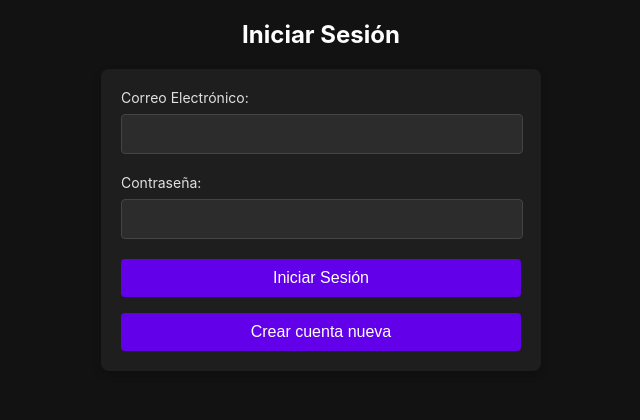
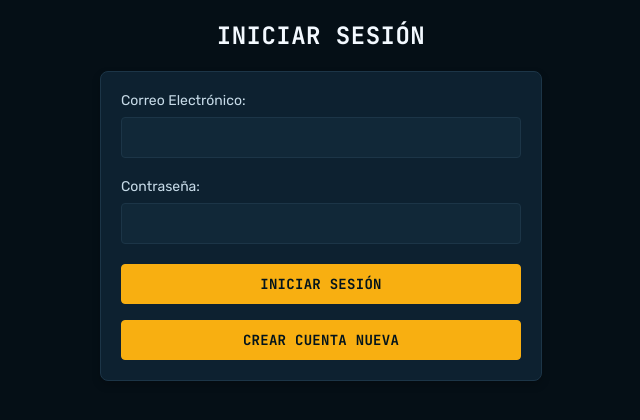
Before and after one commit to addh-duck-hack/Duck-Hack.cloud, a React (Create React App) app in the folder frontend-admin/: page /#/ in a window 1280 px wide. Shown: the top 420 px of the page, without its empty margins (319-959 px from the left). Built offline with nearby package versions, Linux system fonts and the light colour scheme.

Commit message:
[FIX] Cors
Se repara los errores en cors
Se modifica el diseño del admin

```diff
--- a/frontend-admin/public/index.html
+++ b/frontend-admin/public/index.html
@@ -4,27 +4,25 @@
     <meta charset="utf-8" />
     <link rel="icon" href="%PUBLIC_URL%/favicon.ico" />
     <meta name="viewport" content="width=device-width, initial-scale=1" />
-    <meta name="theme-color" content="#000000" />
+    <meta name="theme-color" content="#050f16" />
     <meta
       name="description"
-      content="Web site created using create-react-app"
+      content="Panel administrativo Duck-Hack Cloud"
     />
+    <meta name="robots" content="noindex, nofollow" />
     <link rel="apple-touch-icon" href="%PUBLIC_URL%/logo192.png" />
     <!--
       manifest.json provides metadata used when your web app is installed on a
       user's mobile device or desktop. See https://developers.google.com/web/fundamentals/web-app-manifest/
     -->
     <link rel="manifest" href="%PUBLIC_URL%/manifest.json" />
-    <!--
-      Notice the use of %PUBLIC_URL% in the tags above.
-      It will be replaced with the URL of the `public` folder during the build.
-      Only files inside the `public` folder can be referenced from the HTML.
 
-      Unlike "/favicon.ico" or "favicon.ico", "%PUBLIC_URL%/favicon.ico" will
-      work correctly both with client-side routing and a non-root public URL.
-      Learn how to configure a non-root public URL by running `npm run build`.
-    -->
-    <title>React App</title>
+    <!-- Google Fonts: mismas que frontend-user (Rubik cuerpo, JetBrains Mono titulares) -->
+    <link rel="preconnect" href="https://fonts.googleapis.com">
+    <link rel="preconnect" href="https://fonts.gstatic.com" crossorigin>
+    <link href="https://fonts.googleapis.com/css2?family=Rubik:wght@400;500;700&family=JetBrains+Mono:wght@400;500;700&display=swap" rel="stylesheet">
+
+    <title>Duck-Hack Admin</title>
   </head>
   <body>
     <noscript>You need to enable JavaScript to run this app.</noscript>
--- a/frontend-admin/src/components/AgencyClientDetail.js
+++ b/frontend-admin/src/components/AgencyClientDetail.js
@@ -1,6 +1,7 @@
 import React, { useEffect, useState } from "react";
 import axios from "axios";
 import { useNavigate, useParams } from "react-router-dom";
+import { getApiBaseUrl } from "../utils/apiBaseUrl";
 
 const initialPaymentForm = { paidAt: "", coversUntil: "", amount: "", notes: "" };
 const initialDebtForm = { description: "", amount: "", notes: "" };
@@ -22,7 +23,7 @@ const AgencyClientDetail = () => {
   const [paymentForm, setPaymentForm] = useState(initialPaymentForm);
   const [debtForm, setDebtForm] = useState(initialDebtForm);
 
-  const baseUrl = process.env.REACT_APP_HOST_SERVICES_URL;
+  const baseUrl = getApiBaseUrl();
 
   const getAuthHeaders = () => {
     const token = localStorage.getItem("token");
--- a/frontend-admin/src/components/AgencyClientForm.js
+++ b/frontend-admin/src/components/AgencyClientForm.js
@@ -1,6 +1,7 @@
 import React, { useEffect, useState } from "react";
 import axios from "axios";
 import { useNavigate, useParams } from "react-router-dom";
+import { getApiBaseUrl } from "../utils/apiBaseUrl";
 
 const initialState = {
   businessName: "",
@@ -24,7 +25,7 @@ const AgencyClientForm = () => {
   const [message, setMessage] = useState("");
   const [error, setError] = useState("");
 
-  const baseUrl = process.env.REACT_APP_HOST_SERVICES_URL;
+  const baseUrl = getApiBaseUrl();
 
   const getAuthHeaders = () => {
     const token = localStorage.getItem("token");
--- a/frontend-admin/src/components/AgencyClientList.js
+++ b/frontend-admin/src/components/AgencyClientList.js
@@ -1,6 +1,7 @@
 import React, { useEffect, useState } from "react";
 import axios from "axios";
 import { useNavigate } from "react-router-dom";
+import { getApiBaseUrl } from "../utils/apiBaseUrl";
 
 const HOSTING_WARNING_DAYS = 15;
 
@@ -29,7 +30,7 @@ const AgencyClientList = () => {
   const [isLoading, setIsLoading] = useState(false);
   const [error, setError] = useState("");
 
-  const baseUrl = process.env.REACT_APP_HOST_SERVICES_URL;
+  const baseUrl = getApiBaseUrl();
 
   const getAuthHeaders = () => {
     const token = localStorage.getItem("token");
--- a/frontend-admin/src/components/Login.js
+++ b/frontend-admin/src/components/Login.js
@@ -3,6 +3,7 @@ import axios from "axios";
 import { Link, useNavigate } from "react-router-dom";
 import Loader from "./Loader"; // Importar el componente Loader
 import RegisterUser from "./RegisterUser"; // Reutilizar componente de registro
+import { getApiBaseUrl } from "../utils/apiBaseUrl";
 
 const Login = () => {
   const adminRoles = ["super_admin", "store_admin", "catalog_manager", "order_manager"];
@@ -28,7 +29,7 @@ const Login = () => {
     e.preventDefault();
     try {
       setIsLoading(true); // Mostrar el loader después de hacer clic en "Iniciar Sesión"
-      const response = await axios.post(`${process.env.REACT_APP_HOST_SERVICES_URL}/api/users/login`, userData);
+      const response = await axios.post(`${getApiBaseUrl()}/api/users/login`, userData);
       const role = response.data?.user?.role;
 
       if (!adminRoles.includes(role)) {
--- a/frontend-admin/src/components/RegisterUser.js
+++ b/frontend-admin/src/components/RegisterUser.js
@@ -1,6 +1,7 @@
 import React, { useState, useEffect } from "react";
 import axios from "axios";
 import { Link } from "react-router-dom";
+import { getApiBaseUrl } from "../utils/apiBaseUrl";
 
 const RegisterUser = ({ onBack }) => {
   const [userData, setUserData] = useState({
@@ -55,7 +56,7 @@ const RegisterUser = ({ onBack }) => {
     try {
       const { name, email, password } = userData;
       const payload = { name, email, password };
-      const response = await axios.post(`${process.env.REACT_APP_HOST_SERVICES_URL}/api/users/register`, payload);
+      const response = await axios.post(`${getApiBaseUrl()}/api/users/register`, payload);
       setMessage(response.data.message || "Usuario registrado correctamente");
       setUserData({ name: "", email: "", password: "", confirmPassword: "" });
     } catch (error) {
--- a/frontend-admin/src/components/StoreConfigManager.js
+++ b/frontend-admin/src/components/StoreConfigManager.js
@@ -1,6 +1,7 @@
 import React, { useEffect, useState } from "react";
 import axios from "axios";
 import { useNavigate } from "react-router-dom";
+import { getApiBaseUrl } from "../utils/apiBaseUrl";
 
 const initialState = {
   storeName: "",
@@ -25,7 +26,7 @@ const StoreConfigManager = () => {
   const [message, setMessage] = useState("");
   const [error, setError] = useState("");
 
-  const baseUrl = process.env.REACT_APP_HOST_SERVICES_URL;
+  const baseUrl = getApiBaseUrl();
 
   const getAuthHeaders = () => {
     const token = localStorage.getItem("token");
--- a/frontend-admin/src/index.css
+++ b/frontend-admin/src/index.css
@@ -1,27 +1,30 @@
-/* Definir variables de color en la raíz */
+/* Tokens de diseño — alineados a la marca Duck-Hack (ver frontend-user/src/index.css,
+   fuente única de verdad de la paleta: navy + azul señal + ámbar). */
 :root {
-  --background-color: #121212;
-  --text-color: #e0e0e0;
-  --form-background-color: #1e1e1e;
-  --input-background-color: #2c2c2c;
-  --input-border-color: #444;
-  --placeholder-color: #777;
-  --primary-color: #6200ea;
-  --primary-hover-color: #3700b3;
-  --link-color: #bb86fc;
-  --link-hover-color: #bb86fc;
-  --error-color: #ff5252;
-  --table-header-bg-color: #2e2e2e;
-  --table-hover-bg-color: #333333;
-  --secondary-color: #03dac6;
-  --secondary-hover-color: #018786;
+  --background-color: #050f16;
+  --text-color: #c7dbe8;
+  --form-background-color: #0d2130;
+  --input-background-color: #112838;
+  --input-border-color: #1c3547;
+  --placeholder-color: #7f9aab;
+  --primary-color: #f8af11;
+  --primary-hover-color: #ffc94d;
+  --link-color: #4abdfc;
+  --link-hover-color: #4abdfc;
+  --error-color: #ff6b6b;
+  --table-header-bg-color: #16324a;
+  --table-hover-bg-color: rgba(74, 189, 252, 0.08);
+  --secondary-color: #4abdfc;
+  --secondary-hover-color: #2e9fdb;
+  --on-accent: #03141c;
+  --heading-color: #f3f9ff;
+  --font-mono: 'JetBrains Mono', ui-monospace, 'SF Mono', Menlo, Consolas, monospace;
+  --font-body: 'Rubik', sans-serif;
 }
 
 /* Estilos generales para la aplicación */
 body {
-  font-family: -apple-system, BlinkMacSystemFont, 'Segoe UI', 'Roboto', 'Oxygen',
-    'Ubuntu', 'Cantarell', 'Fira Sans', 'Droid Sans', 'Helvetica Neue',
-    sans-serif;
+  font-family: var(--font-body);
   -webkit-font-smoothing: antialiased;
   -moz-osx-font-smoothing: grayscale;
   background-color: var(--background-color);
@@ -30,15 +33,19 @@ body {
   padding: 0;
 }
 
-h2 {
-  color: var(--text-color);
+h2, h3, h4 {
+  font-family: var(--font-mono);
+  color: var(--heading-color);
   text-align: center;
+  text-transform: uppercase;
+  letter-spacing: 0.02em;
   margin-bottom: 20px;
 }
 
 /* Estilos para formularios */
 form {
   background-color: var(--form-background-color);
+  border: 1px solid var(--input-border-color);
   border-radius: 8px;
   padding: 20px;
   max-width: 400px;
@@ -56,6 +63,8 @@ label {
 input[type="email"],
 input[type="password"],
 input[type="text"],
+input[type="number"],
+input[type="date"],
 textarea,
 select {
   width: 100%;
@@ -65,8 +74,10 @@ select {
   border: 1px solid var(--input-border-color);
   border-radius: 4px;
   color: var(--text-color);
+  font-family: var(--font-body);
   font-size: 16px;
   appearance: none; /* Oculta el estilo predeterminado del select en algunos navegadores */
+  box-sizing: border-box;
 }
 
 input::placeholder,
@@ -85,9 +96,11 @@ select {
   cursor: pointer;
 }
 
-select:focus {
+select:focus,
+input:focus,
+textarea:focus {
   outline: none;
-  border-color: var(--primary-color);
+  border-color: var(--link-color);
 }
 
 select option {
@@ -100,21 +113,26 @@ button {
   width: 100%;
   padding: 10px;
   background-color: var(--primary-color);
-  border: none;
+  border: 1px solid var(--primary-color);
   border-radius: 4px;
-  color: var(--text-color);
-  font-size: 16px;
+  color: var(--on-accent);
+  font-family: var(--font-mono);
+  font-weight: 600;
+  font-size: 14px;
+  text-transform: uppercase;
+  letter-spacing: 0.02em;
   cursor: pointer;
 }
 
 button:hover {
   background-color: var(--primary-hover-color);
+  border-color: var(--primary-hover-color);
 }
 
 /* Estilos para enlaces y textos */
 p {
   text-align: center;
-  color: #9e9e9e;
+  color: var(--placeholder-color);
 }
 
 a {
@@ -136,7 +154,7 @@ a:hover {
 /* Estilos para tablas (en AdminMenu) */
 table {
   width: 100%;
-  max-width: 800px;
+  max-width: 1000px;
   margin: 20px auto;
   border-collapse: collapse;
   background-color: var(--form-background-color);
@@ -151,7 +169,11 @@ table td {
 
 table th {
   background-color: var(--table-header-bg-color);
-  color: var(--text-color);
+  color: var(--heading-color);
+  font-family: var(--font-mono);
+  text-transform: uppercase;
+  font-size: 0.8rem;
+  letter-spacing: 0.02em;
 }
 
 table td {
@@ -164,16 +186,18 @@ table tr:hover {
 
 /* Estilos para botones de acciones */
 .btn-secondary {
-  background-color: var(--secondary-color);
-  color: #000000;
-  border: none;
+  width: auto;
+  background-color: transparent;
+  border: 1px solid var(--secondary-color);
+  color: var(--secondary-color);
   padding: 8px 16px;
   border-radius: 4px;
   cursor: pointer;
 }
 
 .btn-secondary:hover {
-  background-color: var(--secondary-hover-color);
+  background-color: var(--secondary-color);
+  color: var(--on-accent);
 }
 
 code {
@@ -181,171 +205,29 @@ code {
     monospace;
 }
 
-h2 {
-  color: #ffffff;
-  text-align: center;
-  margin-bottom: 20px;
-}
-
-/* Estilos para formularios */
-form {
-  background-color: #1e1e1e;
-  border-radius: 8px;
-  padding: 20px;
-  max-width: 400px;
-  margin: 0 auto;
-  box-shadow: 0 4px 8px rgba(0, 0, 0, 0.2);
-}
-
-label {
-  display: block;
-  margin-bottom: 8px;
-  font-size: 14px;
-  color: #e0e0e0;
-}
-
-input[type="email"],
-input[type="password"],
-input[type="text"],
-textarea,
-select {
-  width: calc(100% - 20px);
-  padding: 10px;
-  margin-bottom: 20px;
-  background-color: #2c2c2c;
-  border: 1px solid #444;
-  border-radius: 4px;
-  color: #ffffff;
-  font-size: 16px;
-  appearance: none;
-}
-
-input::placeholder,
-textarea::placeholder {
-  color: #777;
-}
-
-/* Estilos para el select */
-select {
-  background-color: #2c2c2c;
-  color: #ffffff;
-  border: 1px solid #444;
-  font-size: 16px;
-  padding: 10px;
-  border-radius: 4px;
-  cursor: pointer;
-}
-
-select:focus {
-  outline: none;
-  border-color: #6200ea;
-}
-
-select option {
-  background-color: #2c2c2c;
-  color: #ffffff;
-}
-
-button {
-  width: 100%;
-  padding: 10px;
-  background-color: #6200ea;
-  border: none;
-  border-radius: 4px;
-  color: #ffffff;
-  font-size: 16px;
-  cursor: pointer;
-}
-
-button:hover {
-  background-color: #3700b3;
-}
-
-/* Estilos para enlaces y textos */
-p {
-  text-align: center;
-  color: #9e9e9e;
-}
-
-a {
-  color: #bb86fc;
-  text-decoration: none;
-}
-
-a:hover {
-  text-decoration: underline;
-}
-
-.message {
-  text-align: center;
-  margin-top: 10px;
-  color: #ff5252;
-}
-
-/* Estilos para tablas (en AdminMenu) */
-table {
-  width: 100%;
-  max-width: 800px;
-  margin: 20px auto;
-  border-collapse: collapse;
-  background-color: #1e1e1e;
-}
-
-table th,
-table td {
-  padding: 10px;
-  border: 1px solid #444;
-  text-align: left;
-}
-
-table th {
-  background-color: #2e2e2e;
-  color: #ffffff;
-}
-
-table td {
-  color: #e0e0e0;
-}
-
-table tr:hover {
-  background-color: #333333;
-}
-
-/* Estilos para botones de acciones */
-.btn-secondary {
-  background-color: #03dac6;
-  color: #000000;
-  border: none;
-  padding: 8px 16px;
-  border-radius: 4px;
-  cursor: pointer;
-}
-
-.btn-secondary:hover {
-  background-color: #018786;
-}
-
 /* Badges de estado (módulo Clientes de agencia) */
 .badge {
   display: inline-block;
   padding: 4px 10px;
   border-radius: 12px;
-  font-size: 13px;
+  font-family: var(--font-mono);
+  font-size: 12px;
   font-weight: 600;
+  text-transform: uppercase;
   white-space: nowrap;
 }
 
 .badge-green {
-  background-color: rgba(3, 218, 198, 0.2);
-  color: var(--secondary-color);
+  background-color: rgba(74, 189, 252, 0.18);
+  color: var(--link-color);
 }
 
 .badge-yellow {
-  background-color: rgba(255, 193, 7, 0.2);
-  color: #ffc107;
+  background-color: rgba(248, 175, 17, 0.18);
+  color: var(--primary-color);
 }
 
 .badge-red {
-  background-color: rgba(255, 82, 82, 0.2);
+  background-color: rgba(255, 107, 107, 0.18);
   color: var(--error-color);
 }
--- /dev/null
+++ b/frontend-admin/src/utils/apiBaseUrl.js
@@ -0,0 +1,5 @@
+// Normaliza REACT_APP_HOST_SERVICES_URL para evitar dobles slashes al concatenar
+// rutas (ej. "https://api.duck-hack.cloud/" + "/api/users/login" -> "//api/users/login"),
+// que en algunos entornos de proxy no coincide con la ruta real del backend y termina
+// pareciendo un bloqueo de CORS en el navegador.
+export const getApiBaseUrl = () => (process.env.REACT_APP_HOST_SERVICES_URL || "").replace(/\/+$/, "");
```
Also changed, not shown: 2 other files (tests, documents, lock files or other folders).
